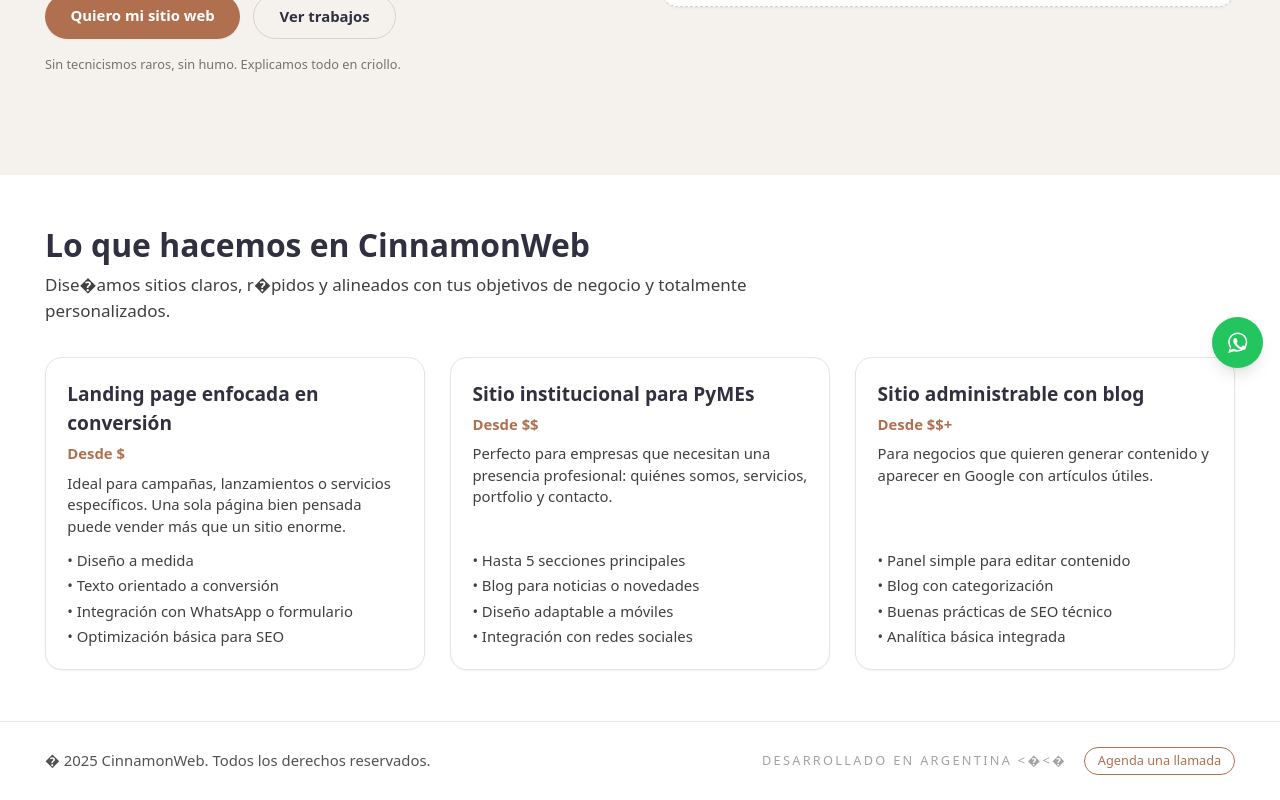
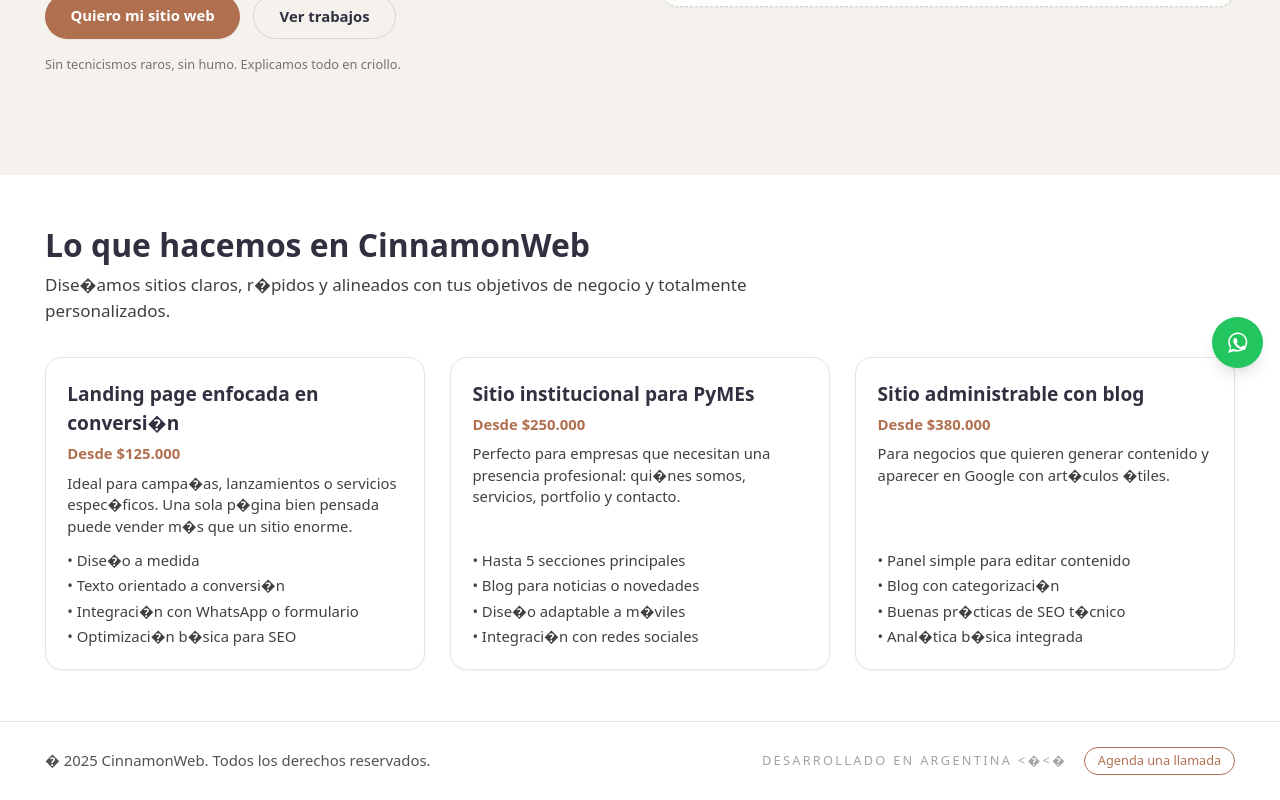
Before and after one commit to CinnamonWebs/site-001, a Next.js app: page / in a window 1280 px wide. Shown: the part 415-1215 px from the top of the page. Built offline with nearby package versions, Linux system fonts and the light colour scheme.

Commit message:
unifico base de tarifs

```diff
--- a/content/home.md
+++ b/content/home.md
@@ -6,4 +6,32 @@
 
 introTitle: "Lo que hacemos en CinnamonWeb"
 introText: "Diseñamos sitios claros, rápidos y alineados con tus objetivos de negocio y totalmente personalizados."
+
+homeServices:
+  - id: "landing"
+    title: "Landing page enfocada en conversión"
+    description: "Ideal para campañas, lanzamientos o servicios específicos. Una sola página bien pensada puede vender más que un sitio enorme."
+    features:
+      - "Diseño a medida"
+      - "Texto orientado a conversión"
+      - "Integración con WhatsApp o formulario"
+      - "Optimización básica para SEO"
+
+  - id: "institucional"
+    title: "Sitio institucional para PyMEs"
+    description: "Perfecto para empresas que necesitan una presencia profesional: quiénes somos, servicios, portfolio y contacto."
+    features:
+      - "Hasta 5 secciones principales"
+      - "Blog para noticias o novedades"
+      - "Diseño adaptable a móviles"
+      - "Integración con redes sociales"
+
+  - id: "cms"
+    title: "Sitio administrable con blog"
+    description: "Para negocios que quieren generar contenido y aparecer en Google con artículos útiles."
+    features:
+      - "Panel simple para editar contenido"
+      - "Blog con categorización"
+      - "Buenas prácticas de SEO técnico"
+      - "Analítica básica integrada"
 ---
--- /dev/null
+++ b/content/tarifas.md
@@ -0,0 +1,11 @@
+---
+tarifas:
+  - id: "landing"
+    precioDesde: "$125.000"
+
+  - id: "institucional"
+    precioDesde: "$250.000"
+
+  - id: "cms"
+    precioDesde: "$380.000"
+---
--- a/src/lib/content.ts
+++ b/src/lib/content.ts
@@ -80,3 +80,24 @@
   const { data } = getMarkdownData("footer.md");
   return data as FooterContent;
 }
+
+/* ----- helper para tarifas ----- */
+export type TarifaItem = {
+  id: string;
+  precioDesde: string;
+};
+
+export type TarifasData = {
+  tarifas: TarifaItem[];
+};
+
+export function getTarifasMap(): Record<string, string> {
+  const { data } = getMarkdownData("tarifas.md");
+  const tarifasData = data as TarifasData;
+
+  const map: Record<string, string> = {};
+  for (const t of tarifasData.tarifas) {
+    map[t.id] = t.precioDesde;
+  }
+  return map;
+}
--- a/src/pages/index.tsx
+++ b/src/pages/index.tsx
@@ -6,7 +6,15 @@
   getMarkdownData,
   getFooterContent,
   type FooterContent,
+  getTarifasMap,
 } from "@/lib/content";
+
+type HomeServiceContent = {
+  id: string;
+  title: string;
+  description: string;
+  features: string[];
+};
 
 type HomeContent = {
   heroTitle: string;
@@ -15,53 +23,24 @@
   heroCtaSecondary: string;
   introTitle: string;
   introText: string;
+  homeServices: HomeServiceContent[];
+};
+
+type HomeServiceWithPrice = HomeServiceContent & {
+  priceFrom?: string;
 };
 
 type HomePageProps = {
   content: HomeContent;
+  homeServices: HomeServiceWithPrice[];
   footerContent: FooterContent;
 };
 
-export default function HomePage({ content, footerContent }: HomePageProps) {
-  const homeServices = [
-    {
-      title: "Landing page enfocada en conversión",
-      priceFrom: "$",
-      description:
-        "Ideal para campañas, lanzamientos o servicios específicos. Una sola página bien pensada puede vender más que un sitio enorme.",
-      features: [
-        "Diseño a medida",
-        "Texto orientado a conversión",
-        "Integración con WhatsApp o formulario",
-        "Optimización básica para SEO",
-      ],
-    },
-    {
-      title: "Sitio institucional para PyMEs",
-      priceFrom: "$$",
-      description:
-        "Perfecto para empresas que necesitan una presencia profesional: quiénes somos, servicios, portfolio y contacto.",
-      features: [
-        "Hasta 5 secciones principales",
-        "Blog para noticias o novedades",
-        "Diseño adaptable a móviles",
-        "Integración con redes sociales",
-      ],
-    },
-    {
-      title: "Sitio administrable con blog",
-      priceFrom: "$$+",
-      description:
-        "Para negocios que quieren generar contenido y aparecer en Google con artículos útiles.",
-      features: [
-        "Panel simple para editar contenido",
-        "Blog con categorización",
-        "Buenas prácticas de SEO técnico",
-        "Analítica básica integrada",
-      ],
-    },
-  ];
-
+export default function HomePage({
+  content,
+  homeServices,
+  footerContent,
+}: HomePageProps) {
   return (
     <Layout footerContent={footerContent}>
       <Hero
@@ -82,7 +61,13 @@
 
           <div className="mt-8 grid gap-6 md:grid-cols-3">
             {homeServices.map((service) => (
-              <ServiceCard key={service.title} {...service} />
+              <ServiceCard
+                key={service.id}
+                title={service.title}
+                priceFrom={service.priceFrom}
+                description={service.description}
+                features={service.features}
+              />
             ))}
           </div>
         </div>
@@ -94,10 +79,21 @@
 export const getStaticProps: GetStaticProps<HomePageProps> = async () => {
   const { data } = getMarkdownData("home.md");
   const footerContent = getFooterContent();
+  const tarifasMap = getTarifasMap();
+
+  const content = data as HomeContent;
+
+  const homeServices: HomeServiceWithPrice[] = content.homeServices.map(
+    (service) => ({
+      ...service,
+      priceFrom: tarifasMap[service.id],
+    })
+  );
 
   return {
     props: {
-      content: data as HomeContent,
+      content,
+      homeServices,
       footerContent,
     },
   };
--- a/src/pages/servicios.tsx
+++ b/src/pages/servicios.tsx
@@ -5,11 +5,12 @@
   getMarkdownData,
   getFooterContent,
   type FooterContent,
+  getTarifasMap,
 } from "@/lib/content";
 
 type ServicioItem = {
+  id: string;
   nombre: string;
-  precioDesde?: string;
   descripcion: string;
   features: string[];
 };
@@ -20,13 +21,20 @@
   servicios: ServicioItem[];
 };
 
+type ServicioConPrecio = ServicioItem & {
+  precioDesde?: string;
+};
+
 type ServicesPageProps = {
-  content: ServiciosContent;
+  content: Omit<ServiciosContent, "servicios">;
+  servicios: ServicioConPrecio[];
   footerContent: FooterContent;
 };
 
+
 export default function ServicesPage({
   content,
+  servicios,
   footerContent,
 }: ServicesPageProps) {
   return (
@@ -45,9 +53,9 @@
           </p>
 
           <div className="mt-8 grid gap-6 md:grid-cols-3">
-            {content.servicios.map((service) => (
+            {servicios.map((service) => (
               <ServiceCard
-                key={service.nombre}
+                key={service.id}
                 title={service.nombre}
                 priceFrom={service.precioDesde}
                 description={service.descripcion}
@@ -64,10 +72,23 @@
 export const getStaticProps: GetStaticProps<ServicesPageProps> = async () => {
   const { data } = getMarkdownData("servicios.md");
   const footerContent = getFooterContent();
+  const tarifasMap = getTarifasMap();
+
+  const rawContent = data as ServiciosContent;
+
+  const servicios: ServicioConPrecio[] = rawContent.servicios.map(
+    (service) => ({
+      ...service,
+      precioDesde: tarifasMap[service.id],
+    })
+  );
+
+  const { servicios: _omit, ...restContent } = rawContent;
 
   return {
     props: {
-      content: data as ServiciosContent,
+      content: restContent,
+      servicios,
       footerContent,
     },
   };
```
Also changed, not shown: content/servicios.md (+6 -6 lines).
